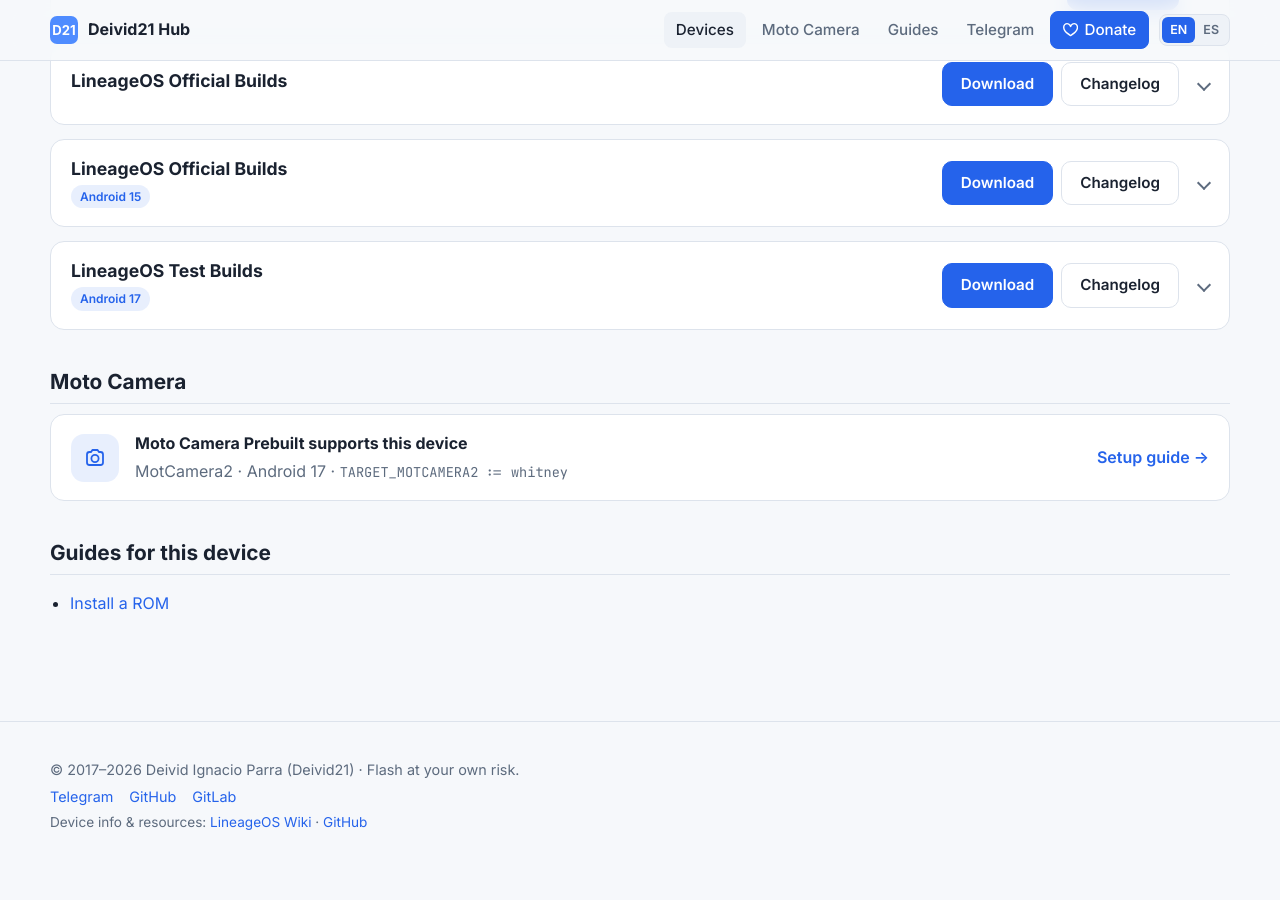
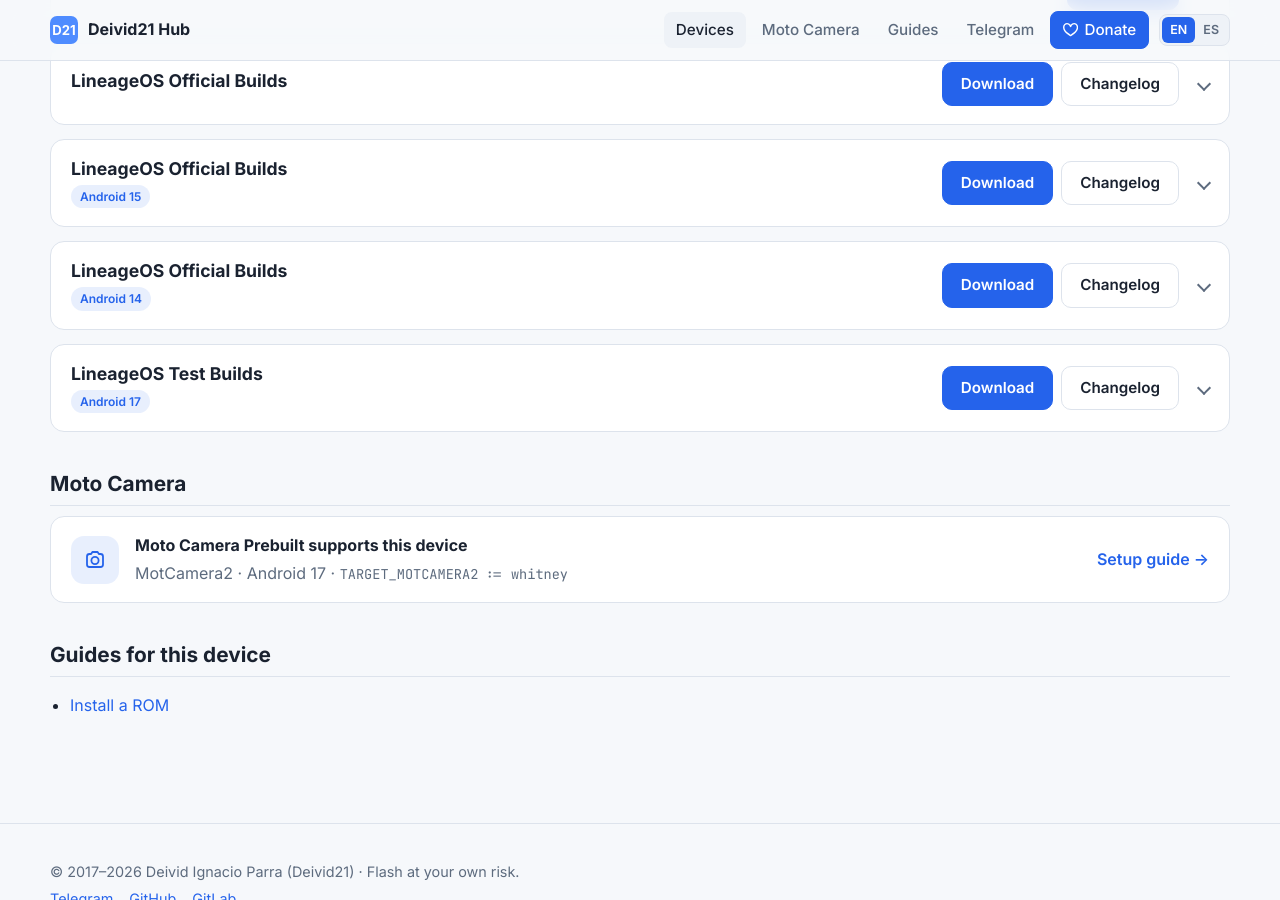
Before and after one commit to Deivid21/deivid21.github.io, a Jekyll site: the page built from _devices/guam.md, in a window 1280 px wide and 900 px high, scrolled down 590 px. Built offline with Jekyll 4.4.1, drawn with Linux system fonts in a browser that asks for light colours; before the commit the page ends 1460 px from its top, so only the background shows below that; part of the change alters nothing that is shown.

Commit message:
feat(devices): add archived LineageOS builds for guam
Keep the last official signed nightlies from Deivid21/RELEASES: 21.0
(Android 14). Also sync the 22.2 security patch with its release.

Co-Authored-By: Claude Opus 5.5 <noreply@anthropic.com>

```diff
--- a/_devices/guam.md
+++ b/_devices/guam.md
@@ -54,7 +54,7 @@ roms:
     changelog: https://github.com/Deivid21/RELEASES/releases/tag/lineage-22.2-20251009-nightly-guam-signed
     sha256: "0776e04f4901e9fbeed128eae8beafdf84e26b2e8605c374841b9a50e444bd6b"
     filesize: "0.93 GB"
-    security_patch: September 2025
+    security_patch: October 2025
     gapps: false
     forum: https://xdaforums.com/t/rom-17-official-lineageos-24-0-for-moto-e7-plus-guam.4807801/
     files:
@@ -68,6 +68,30 @@ roms:
         url: https://github.com/Deivid21/RELEASES/releases/download/lineage-22.2-20251009-nightly-guam-signed/super_empty.img
       - name: vbmeta.img
         url: https://github.com/Deivid21/RELEASES/releases/download/lineage-22.2-20251009-nightly-guam-signed/vbmeta.img
-    notes: "Last official LineageOS 22.2 nightly build (signed): September 2025 security patch, SELinux enforcing. No longer updated."
-    notes_es: "Última nightly oficial de LineageOS 22.2 (firmada): parche de seguridad de septiembre de 2025, SELinux enforcing. Ya no se actualiza."
+    notes: "Last official LineageOS 22.2 nightly build (signed): October 2025 security patch, SELinux enforcing. No longer updated."
+    notes_es: "Última nightly oficial de LineageOS 22.2 (firmada): parche de seguridad de octubre de 2025, SELinux enforcing. Ya no se actualiza."
+  - name: LineageOS
+    archived: true
+    android: 14
+    version: "21.0"
+    status: discontinued
+    date: 2024-12-26
+    download: https://github.com/Deivid21/RELEASES/releases/download/lineage-21.0-20241226-nightly-guam-signed/lineage-21.0-20241226-nightly-guam-signed.zip
+    changelog: https://github.com/Deivid21/RELEASES/releases/tag/lineage-21.0-20241226-nightly-guam-signed
+    sha256: "4cc68ca329cb76bee3eced5310bd7f1a54a9acf99aa303959057c1670d0bbd4c"
+    filesize: "0.88 GB"
+    security_patch: December 2024
+    gapps: false
+    forum: https://xdaforums.com/t/rom-17-official-lineageos-24-0-for-moto-e7-plus-guam.4807801/
+    files:
+      - name: boot.img
+        url: https://github.com/Deivid21/RELEASES/releases/download/lineage-21.0-20241226-nightly-guam-signed/boot.img
+      - name: dtbo.img
+        url: https://github.com/Deivid21/RELEASES/releases/download/lineage-21.0-20241226-nightly-guam-signed/dtbo.img
+      - name: recovery.img
+        url: https://github.com/Deivid21/RELEASES/releases/download/lineage-21.0-20241226-nightly-guam-signed/recovery.img
+      - name: vbmeta.img
+        url: https://github.com/Deivid21/RELEASES/releases/download/lineage-21.0-20241226-nightly-guam-signed/vbmeta.img
+    notes: "Last official LineageOS 21.0 nightly build (signed): December 2024 security patch, SELinux enforcing. No longer updated."
+    notes_es: "Última nightly oficial de LineageOS 21.0 (firmada): parche de seguridad de diciembre de 2024, SELinux enforcing. Ya no se actualiza."
 ---
```
